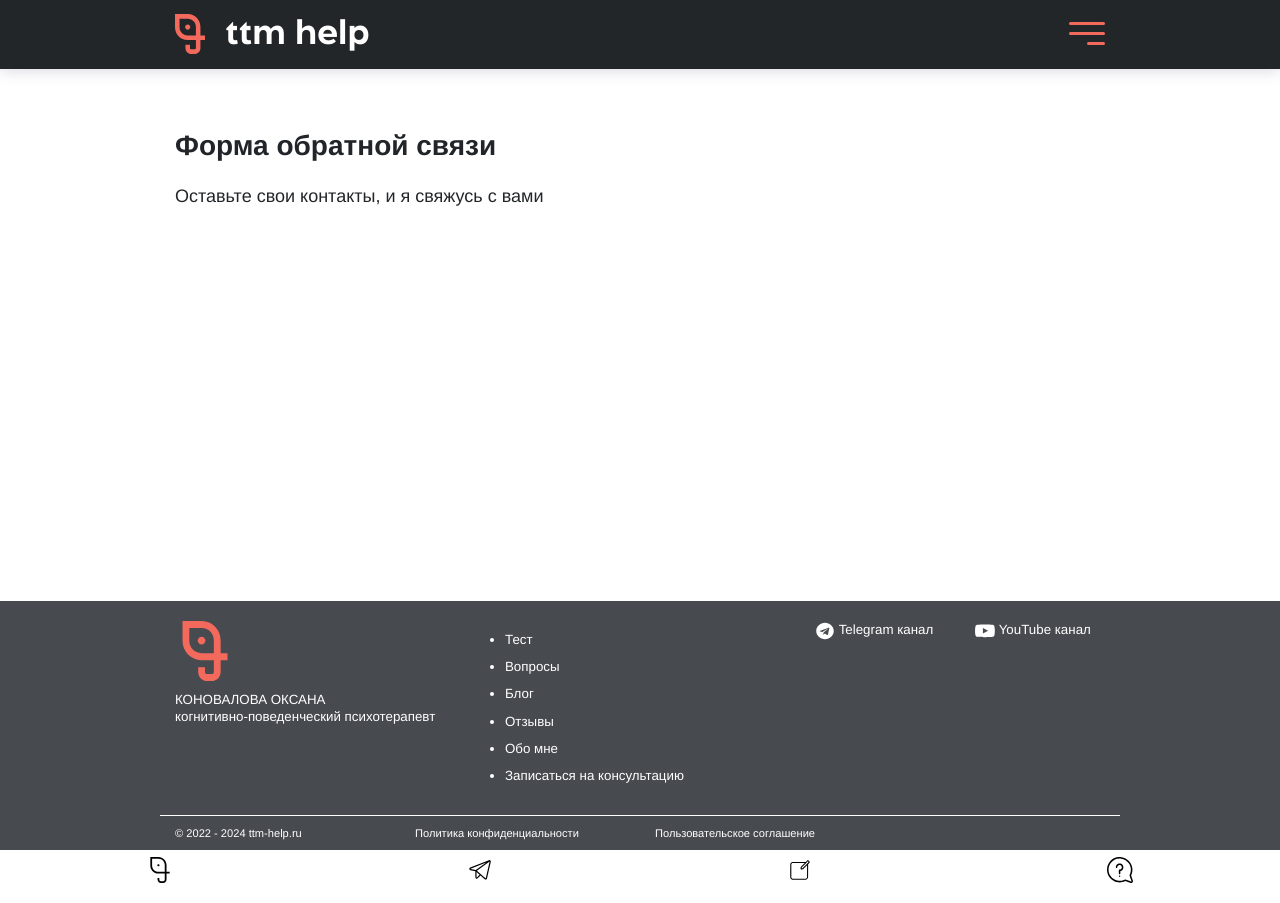
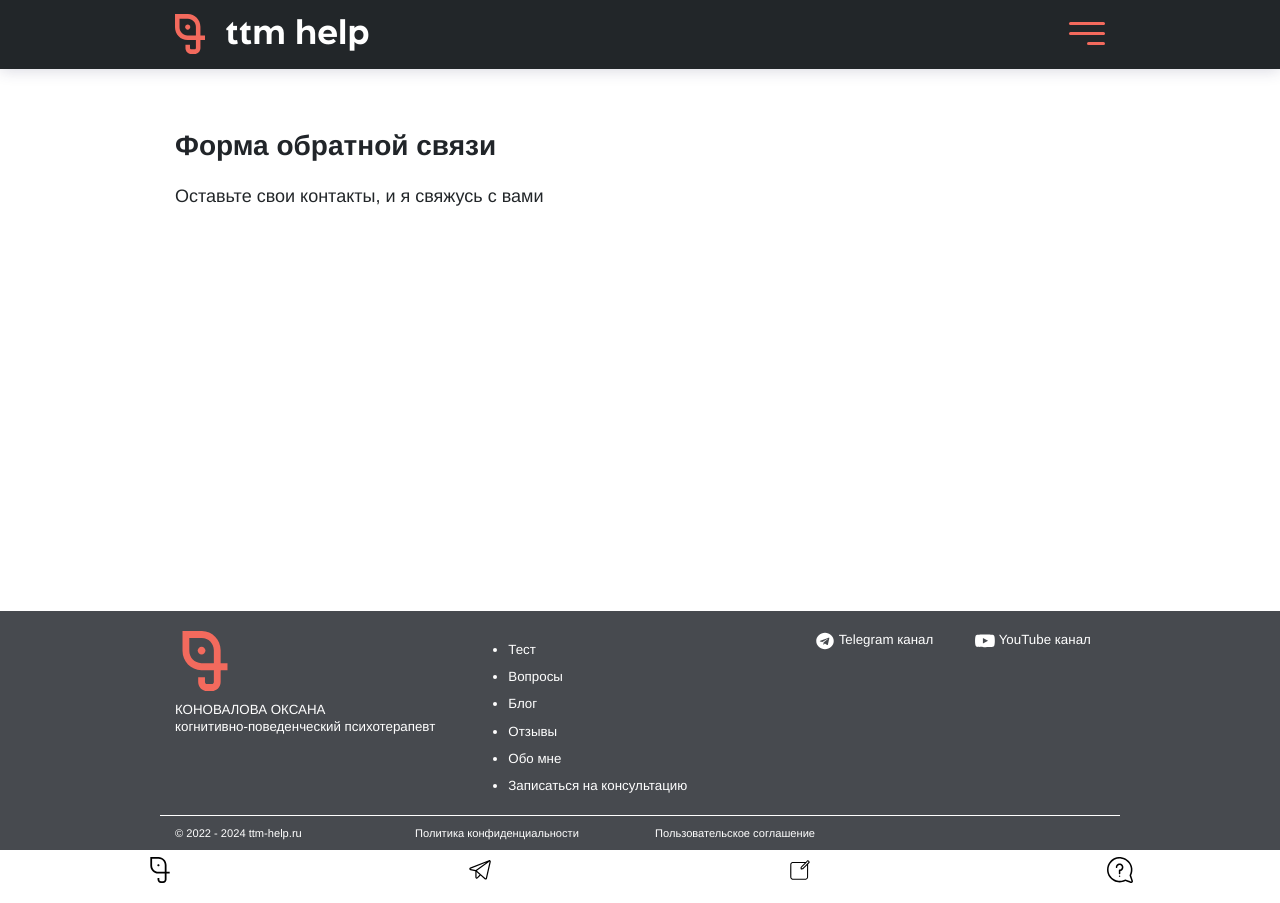
Before and after one commit to ttm-help/ttm-help.github.io, a Jekyll site: the page built from form.md, in a window 1280 px wide. Built offline with Jekyll 4.4.1, drawn with Linux system fonts in a browser that asks for light colours; a script that is not in the unit is left out.

Commit message:
fix footer

```diff
--- a/_includes/footer.html
+++ b/_includes/footer.html
@@ -25,17 +25,15 @@
                 </div>
                 <div class="col-12 col-md-4 social">
                     <div class="row mt-1">
-                        <div class="col-12">
+                        <div class="col mt-1">
                             {% assign mainmenu = site.data.menus.main %}
-                            <div class="m-1">
-                               <ul>
+                           <ul style="padding-left: 1em">
                                {% for item in mainmenu %}
                                <li class="pb-1">
                                    <a href="{{ item.url | relative_url }}">{{ item.name }}</a>
                                </li>
                                {% endfor %}
                            </ul>
-                            </div>
                         </div>
                     </div>
                 </div>
```
Lines whose indentation alone changed are shown as unchanged.
